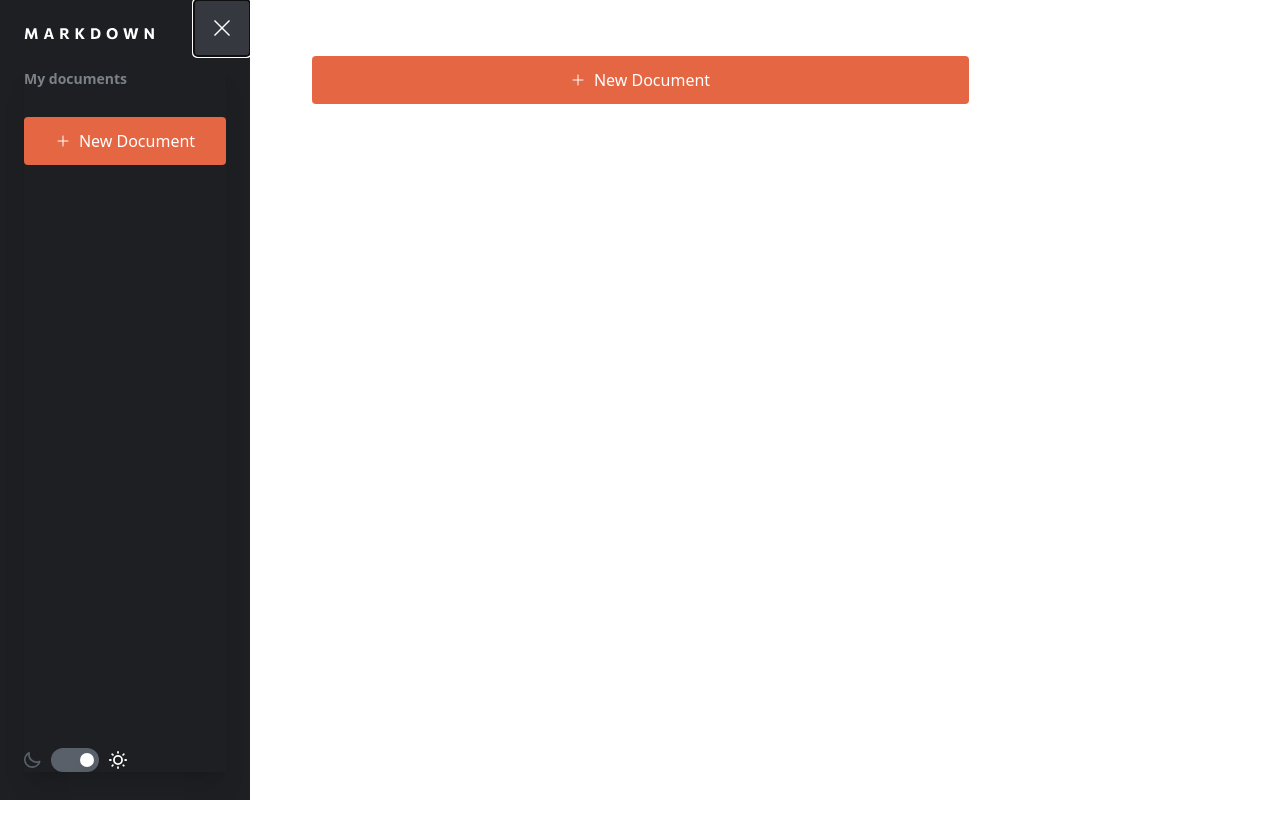
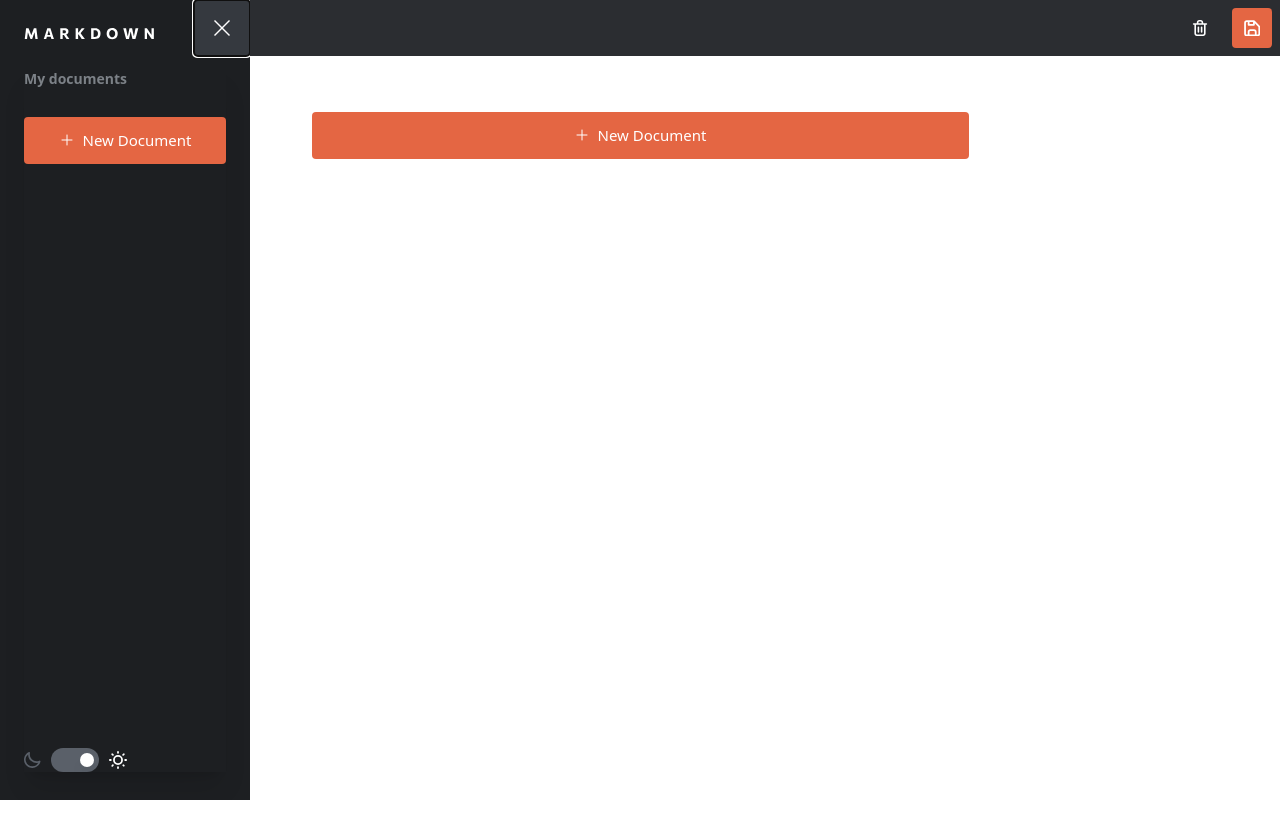
Before and after one commit to YoonJongok/markdown-editor, a React app: page / in a window 1280 px wide. Shown: the top 838 px of the page. Before the commit the page ends 800 px from the top, so only its background shows below. Built offline with nearby package versions, Linux system fonts and the light colour scheme; the HTML template or start-up script is replaced by a standard one.

Commit message:
header styling done

```diff
--- /dev/null
+++ b/src/components/Header/Header.tsx
@@ -0,0 +1,22 @@
+import React from 'react';
+import { FlexBoxRow } from '../ui/FlexBoxRow/FlexBoxRow';
+import { Button } from '../ui/Button/Button';
+import { ReactComponent as DocumentIcon } from '../../assets/icons/icon-document.svg';
+
+export const Header = () => {
+  return (
+    <header className='flex justify-between items-center pr-2 bg-black-2'>
+      <FlexBoxRow intent={'flexStartCenter'} className='gap-4'>
+        <Button buttonTitle='close' intent={'close'} onClick={() => console.log('hi')} />
+        <FlexBoxRow intent={'flexStartCenter'} className='gap-4'>
+          <DocumentIcon />
+          <h5 className='text-white'>document.md</h5>
+        </FlexBoxRow>
+      </FlexBoxRow>
+      <FlexBoxRow intent={'flexEndCenter'} className='py-2 gap-3'>
+        <Button buttonTitle='delete' intent={'delete'} />
+        <Button buttonTitle='save' intent={'save'} />
+      </FlexBoxRow>
+    </header>
+  );
+};
--- /dev/null
+++ b/src/components/Header/index.ts
@@ -0,0 +1 @@
+export { Header as default } from './Header';
--- a/src/components/Layout/Layout.tsx
+++ b/src/components/Layout/Layout.tsx
@@ -1,6 +1,7 @@
 import React from 'react';
 import FlexBoxColumn from '../ui/FlexBoxColumn';
 import { Sidebar } from '../Sidebar/Sidebar';
+import { Header } from '../Header/Header';
 
 interface LayoutProps {
   children: React.ReactNode;
@@ -9,6 +10,7 @@ interface LayoutProps {
 export const Layout: React.FC<LayoutProps> = ({ children }) => {
   return (
     <FlexBoxColumn className='w-full  h-full min-h-screen dark:bg-black-900'>
+      <Header />
       <FlexBoxColumn className='w-full max-w-[737px]  h-full min-h-screen mx-auto  px-7 tablet:px-10 py-6 tablet:py-14 gap-6 tablet:gap-12'>
         <Sidebar />
         {children}
--- a/src/components/Sidebar/Sidebar.tsx
+++ b/src/components/Sidebar/Sidebar.tsx
@@ -5,7 +5,7 @@ import { Button } from '../ui/Button/Button';
 export const Sidebar = () => {
   const [isOpen, setIsOpen] = useState(true);
   return (
-    <Drawer isOpen={true} setIsOpen={setIsOpen} title='My documents'>
+    <Drawer isOpen={isOpen} setIsOpen={setIsOpen} title='My documents'>
       <Button buttonTitle='newDocument' fullWidth onClick={() => setIsOpen(!isOpen)} />
     </Drawer>
   );
--- a/src/components/ui/Button/Button.tsx
+++ b/src/components/ui/Button/Button.tsx
@@ -3,8 +3,10 @@ import React from 'react';
 import { ReactComponent as SaveIcon } from '../../../assets/icons/icon-save.svg';
 import { ReactComponent as PlusIcon } from '../../../assets/icons/icon-plus.svg';
 import { ReactComponent as CloseIcon } from '../../../assets/icons/icon-close.svg';
+import { ReactComponent as MenuIcon } from '../../../assets/icons/icon-menu.svg';
+import { ReactComponent as DeleteIcon } from '../../../assets/icons/icon-delete.svg';
 
-type BtnTitle = 'newDocument' | 'saveChanges' | 'close';
+type BtnTitle = 'newDocument' | 'saveChanges' | 'close' | 'delete' | 'menu' | 'save';
 type BtnType = {
   text?: string;
   Icon: React.FunctionComponent<React.SVGProps<SVGSVGElement>>;
@@ -13,7 +15,10 @@ type BtnType = {
 const ButtonType: Record<BtnTitle, BtnType> = {
   newDocument: { text: 'New Document', Icon: PlusIcon },
   saveChanges: { text: 'Save Changes', Icon: SaveIcon },
+  save: { Icon: SaveIcon },
   close: { Icon: CloseIcon },
+  menu: { Icon: MenuIcon },
+  delete: { Icon: DeleteIcon },
 };
 
 const button = cva(
@@ -27,27 +32,30 @@ const button = cva(
           'border-transparent',
           'hover:bg-coral-1',
           'min-w-[202px]',
+          'px-4',
+          'py-3',
         ],
         close: ['bg-black-1'],
+        delete: ['bg-transparent', 'hover:bg-black-1'],
+        menu: ['bg-black-1'],
+        save: ['bg-coral-2', 'hover:bg-coral-1'],
       },
-      size: {
-        small: ['text-sm', 'py-1', 'px-2'],
-        medium: ['text-base', 'py-3', 'px-4'],
-        large: ['text-lg', 'p-5'],
-      },
+      size: {},
       fullWidth: {
         true: ['w-full'],
       },
     },
     defaultVariants: {
       intent: 'default',
-      size: 'medium',
     },
     compoundVariants: [
       {
         intent: 'close',
-        size: 'large',
         className: 'w-14 h-14',
+      },
+      {
+        intent: ['delete', 'save'],
+        className: 'p-3',
       },
     ],
   }
--- a/src/components/ui/Drawer/Drawer.tsx
+++ b/src/components/ui/Drawer/Drawer.tsx
@@ -3,12 +3,10 @@ import { FlexBoxColumn } from '../FlexBoxColumn/FlexBoxColumn';
 import { ReactComponent as Logo } from '../../../assets/icons/logo.svg';
 import { ReactComponent as MoonIcon } from '../../../assets/icons/icon-dark-mode.svg';
 import { ReactComponent as SunIcon } from '../../../assets/icons/icon-light-mode.svg';
-import { ReactComponent as CloseIcon } from '../../../assets/icons/icon-close.svg';
 import { FlexBoxRow } from '../FlexBoxRow/FlexBoxRow';
 import { DarkModeSwitch } from '../../DarkModeSwitch/DarkModeSwitch';
 import { useState } from 'react';
 import { Button } from '../Button/Button';
-import { cn } from '../../../lib/utils';
 
 type DrawerProps = {
   title: string;
@@ -31,8 +29,7 @@ export default function Drawer({ title, children, isOpen, setIsOpen }: DrawerPro
         <Button
           buttonTitle='close'
           intent={'close'}
-          size={'large'}
-          className='absolute right-0 top-0 z-50 '
+          className='absolute right-0 top-0 z-50'
           onClick={() => setIsOpen(false)}
         />
       </FlexBoxRow>
--- a/src/components/ui/FlexBoxRow/FlexBoxRow.tsx
+++ b/src/components/ui/FlexBoxRow/FlexBoxRow.tsx
@@ -6,6 +6,7 @@ const flexBoxRow = cva(['flex', 'flex-row'], {
     intent: {
       flexStartStart: ['justify-start', 'items-start'],
       flexStartCenter: ['justify-start', 'items-center'],
+      flexEndCenter: ['justify-end', 'items-center'],
       flexCenterCenter: ['justify-center', 'items-center'],
       flexBetweenCenter: ['justify-between', 'items-center'],
       flexAroundCenter: ['justify-around', 'items-center'],
```
Also changed, not shown: src/assets/icons/icon-delete.svg.
